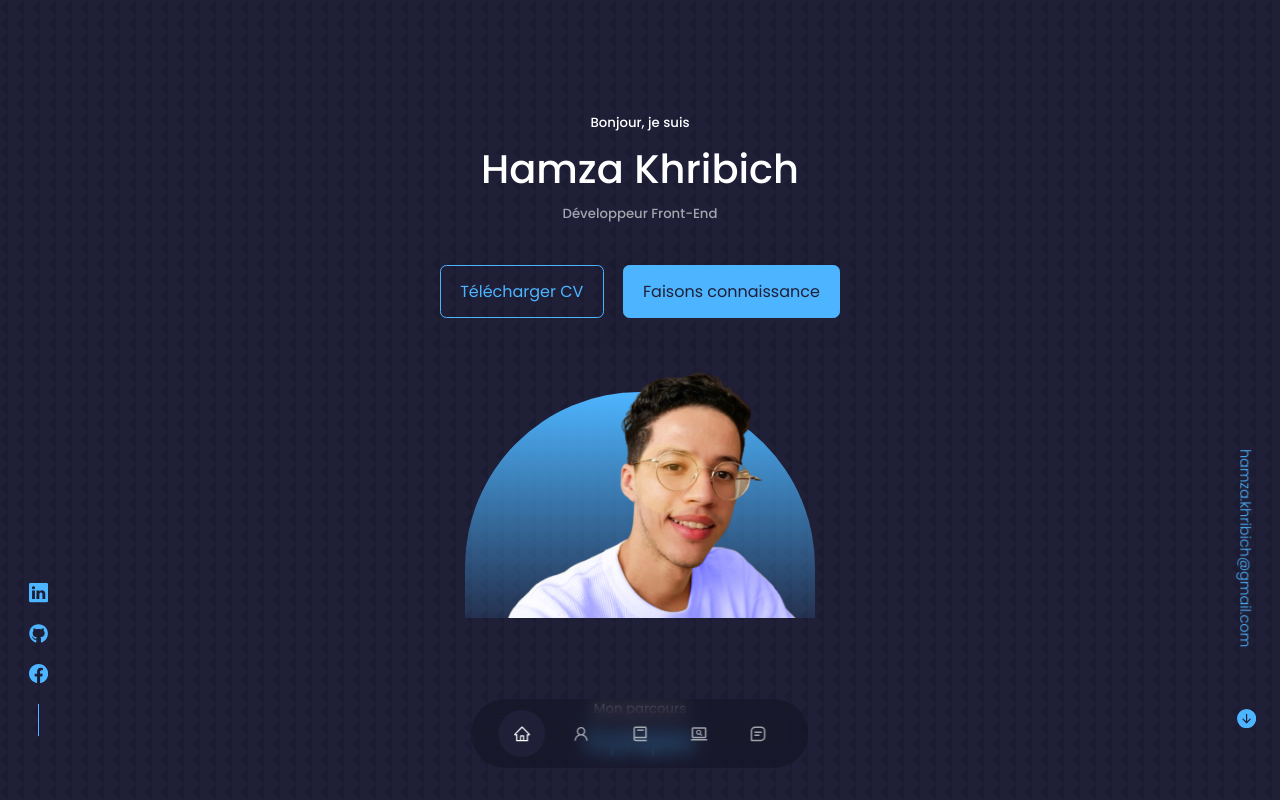
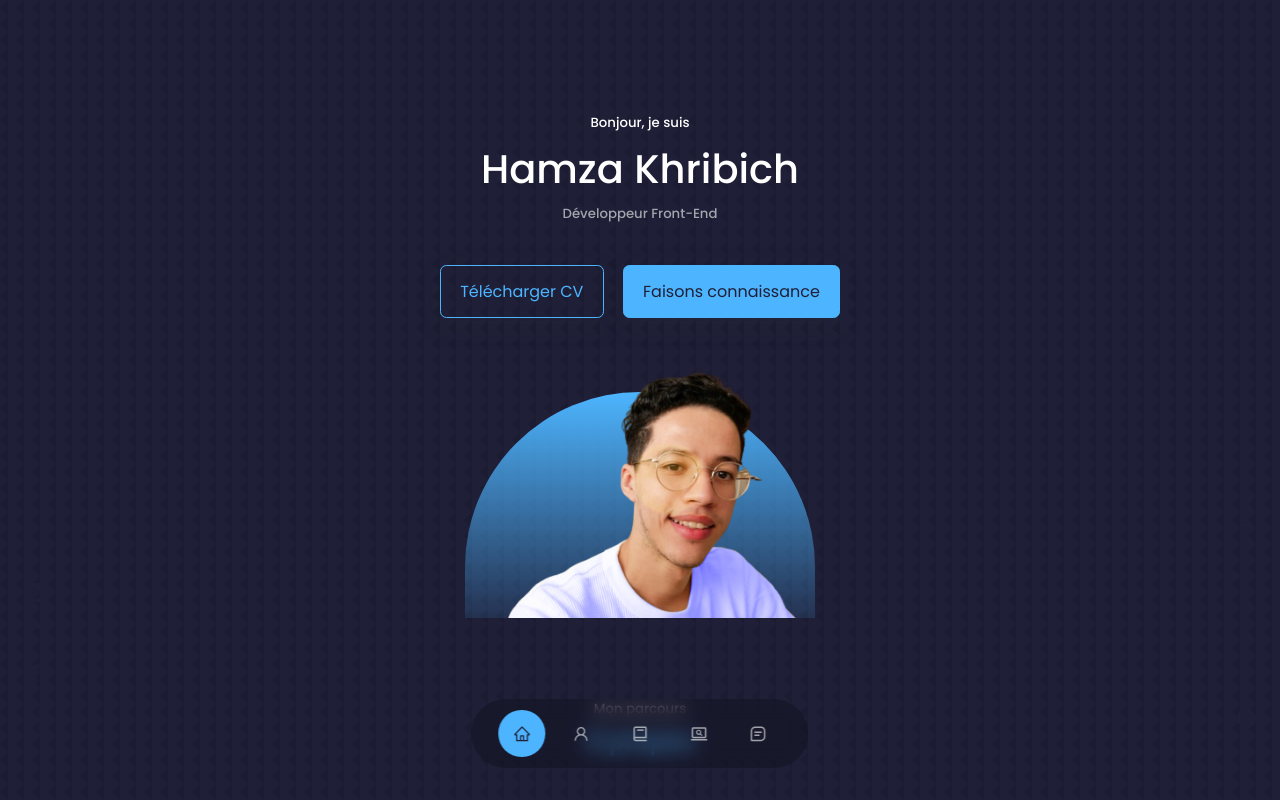
Before and after one commit to h-khribich/portfolio, a React (Create React App) app: page / in a window 1280 px wide. Shown: the top 800 px of the page. Built offline with nearby package versions, Linux system fonts and the light colour scheme.

Commit message:
Footer & bottom scrolling style implemented

```diff
--- a/src/components/contact/Contact.jsx
+++ b/src/components/contact/Contact.jsx
@@ -42,7 +42,7 @@ const Contact = () => {
 
   return (
     <section id="contact">
-      <h5>Faire connaissance</h5>
+      <h5>Faisons connaissance</h5>
       <h2>Prenez contact</h2>
 
       <div className="container contact__container">
--- a/src/components/footer/Footer.jsx
+++ b/src/components/footer/Footer.jsx
@@ -1,10 +1,85 @@
-import React from 'react'
-import './footer.css'
+import React from "react";
+import "./footer.css";
+import { BsLinkedin } from "react-icons/bs";
+import { FaGithub } from "react-icons/fa";
+import { BsFacebook } from "react-icons/bs";
+import { AiFillHeart } from "react-icons/ai";
+import { IconContext } from "react-icons";
 
 const Footer = () => {
   return (
-    <footer id='footer'></footer>
-  )
-}
+    <footer id="footer">
+      <a href="#" className="footer__logo">
+        HAMZA
+      </a>
 
-export default Footer
+      <ul className="permalinks">
+        <li>
+          <a href="#">Home</a>
+        </li>
+        <li>
+          <a href="#about">À propos</a>
+        </li>
+        <li>
+          <a href="#experience">Experience</a>
+        </li>
+        <li>
+          <a href="#projects">Projets</a>
+        </li>
+        <li>
+          <a href="#testimonials">Recommendations</a>
+        </li>
+        <li>
+          <a href="#contact">Contact</a>
+        </li>
+      </ul>
+
+      <div className="footer__socials">
+        <IconContext.Provider value={{ size: "1.2rem" }}>
+          <a
+            href="https://www.linkedin.com/in/hamzakhribich/"
+            rel="noreferrer"
+            target="_blank"
+            className="footer__icon"
+          >
+            <BsLinkedin />
+          </a>
+        </IconContext.Provider>
+        <IconContext.Provider value={{ size: "1.2rem" }}>
+          <a
+            href="https://github.com/h-khribich"
+            rel="noreferrer"
+            target="_blank"
+            className="footer__icon"
+          >
+            <FaGithub />
+          </a>
+        </IconContext.Provider>
+        <IconContext.Provider value={{ size: "1.2rem" }}>
+          <a
+            href="https://www.facebook.com/hamza.khribich/"
+            rel="noreferrer"
+            target="_blank"
+            className="footer__icon"
+          >
+            <BsFacebook />
+          </a>
+        </IconContext.Provider>
+      </div>
+
+      <div className="footer__made-with">
+        <small>
+          Fait avec{" "}
+          <IconContext.Provider
+            value={{ color: "red", verticalAlign: "middle" }}
+          >
+            <AiFillHeart />
+          </IconContext.Provider>{" "}
+          à Toulouse
+        </small>
+      </div>
+    </footer>
+  );
+};
+
+export default Footer;
--- a/src/components/footer/footer.css
+++ b/src/components/footer/footer.css
@@ -0,0 +1,76 @@
+footer {
+  background: var(--color-primary);
+  padding: 3rem 0;
+  text-align: center;
+  font-size: 0.9rem;
+  margin-top: 6rem;
+}
+
+footer a {
+  color: var(--color-bg);
+}
+
+.footer__logo {
+  font-size: 2rem;
+  font-weight: 500;
+  margin-bottom: 2rem;
+  display: inline-block;
+}
+
+.footer__made-with small {
+  display: flex;
+  align-items: center;
+  gap: 0.3rem;
+}
+
+.footer__made-with {
+  margin-bottom: 4rem;
+  text-align: center;
+  color: var(--color-bg);
+  display: flex;
+  justify-content: center;
+}
+
+.permalinks {
+  display: flex;
+  flex-wrap: wrap;
+  justify-content: center;
+  gap: 2rem;
+  margin: 0 auto 3rem;
+}
+
+.footer__socials {
+  display: flex;
+  justify-content: center;
+  gap: 1rem;
+  margin-bottom: 4rem;
+}
+
+/* Off white icon color */
+.footer__icon {
+  background: var(--color-bg);
+  color: #e8e6e6;
+  padding: 0.8rem;
+  border-radius: 0.7rem;
+  display: flex;
+  border: 2px solid transparent;
+  transition: var(--transition);
+}
+
+.footer__socials a:hover {
+  background: transparent;
+  color: var(--color-bg);
+  border-color: var(--color-bg);
+}
+
+/* ====== MEDIA QUERIES (SMALL DEVICES) ====== */
+@media screen and (max-width: 600px) {
+  .permalinks {
+    flex-direction: column;
+    gap: 1.5rem;
+  }
+
+  .footer__socials {
+    margin-bottom: 2.6rem;
+  }
+}
--- a/src/components/header/Header.jsx
+++ b/src/components/header/Header.jsx
@@ -1,12 +1,22 @@
-import React from 'react'
-import './header.css'
-import CTA from './CTA'
-import ProfilePic from '../../assets/photo_de_profil.png'
-import HeaderSocials from './HeaderSocials'
-import { BsFillArrowDownCircleFill } from 'react-icons/bs'
-import { IconContext } from 'react-icons'
+import React, { useState } from "react";
+import "./header.css";
+import CTA from "./CTA";
+import ProfilePic from "../../assets/photo_de_profil.png";
+import HeaderSocials from "./HeaderSocials";
+import { BsFillArrowDownCircleFill } from "react-icons/bs";
+import { BsFillArrowUpCircleFill } from "react-icons/bs";
+import { IconContext } from "react-icons";
 
 const Header = () => {
+  const [bottom, setBottom] = useState(false);
+  window.onscroll = function (ev) {
+    if (window.innerHeight + window.scrollY >= document.body.offsetHeight) {
+      setBottom(true);
+    } else {
+      setBottom(false);
+    }
+  };
+
   return (
     <header>
       <div className="container header__container">
@@ -15,22 +25,36 @@ const Header = () => {
         <h5 className="text-light">Développeur Front-End</h5>
 
         <CTA />
-        <HeaderSocials />
+        <HeaderSocials bottom={bottom} />
 
         <div className="profile">
-          <img src={ProfilePic} alt="Hamza KHRIBICH" className='profile__img' />
+          <img src={ProfilePic} alt="Hamza KHRIBICH" className="profile__img" />
         </div>
 
-
-        <a href='mailto: hamza.khribich@gmail.com' rel='noreferrer' className='email' target='_blank'>hamza.khribich@gmail.com</a>
-        <IconContext.Provider value={{ size: '1.2rem' }}>
-        <a href='#contact' className='scroll-down'>
-          <BsFillArrowDownCircleFill />
+        <a
+          href="mailto: hamza.khribich@gmail.com"
+          rel="noreferrer"
+          className={`email ${bottom ? "socials__bottom" : ""}`}
+          target="_blank"
+        >
+          hamza.khribich@gmail.com
         </a>
-      </IconContext.Provider>
+        {bottom ? (
+          <IconContext.Provider value={{ size: "1.2rem" }}>
+            <a href="#" className="scroll-down socials__bottom">
+              <BsFillArrowUpCircleFill />
+            </a>
+          </IconContext.Provider>
+        ) : (
+          <IconContext.Provider value={{ size: "1.2rem" }}>
+            <a href="#footer" className="scroll-down">
+              <BsFillArrowDownCircleFill />
+            </a>
+          </IconContext.Provider>
+        )}
       </div>
     </header>
-  )
-}
+  );
+};
 
-export default Header
+export default Header;
--- a/src/components/header/HeaderSocials.jsx
+++ b/src/components/header/HeaderSocials.jsx
@@ -1,29 +1,44 @@
-import React from 'react'
-import { BsLinkedin } from 'react-icons/bs'
-import { FaGithub } from 'react-icons/fa'
-import { BsFacebook } from 'react-icons/bs'
+import React from "react";
+import { BsLinkedin } from "react-icons/bs";
+import { FaGithub } from "react-icons/fa";
+import { BsFacebook } from "react-icons/bs";
 import { IconContext } from "react-icons";
 
-const HeaderSocials = () => {
+const HeaderSocials = ({ bottom }) => {
   return (
-    <div className='header__socials'>
-      <IconContext.Provider value={{ size: '1.2rem' }}>
-        <a href='https://www.linkedin.com/in/hamzakhribich/' rel='noreferrer' target='_blank'>
+    <div className={`header__socials ${bottom ? "socials__bottom" : ""}`}>
+      <IconContext.Provider value={{ size: "1.2rem" }}>
+        <a
+          href="https://www.linkedin.com/in/hamzakhribich/"
+          rel="noreferrer"
+          target="_blank"
+          className="socials__icon"
+        >
           <BsLinkedin />
         </a>
       </IconContext.Provider>
-      <IconContext.Provider value={{ size: '1.2rem' }}>
-        <a href='https://github.com/h-khribich' rel='noreferrer' target='_blank'>
+      <IconContext.Provider value={{ size: "1.2rem" }}>
+        <a
+          href="https://github.com/h-khribich"
+          rel="noreferrer"
+          target="_blank"
+          className="socials__icon"
+        >
           <FaGithub />
         </a>
       </IconContext.Provider>
-      <IconContext.Provider value={{ size: '1.2rem' }}>
-        <a href='https://www.facebook.com/hamza.khribich/' rel='noreferrer' target='_blank'>
+      <IconContext.Provider value={{ size: "1.2rem" }}>
+        <a
+          href="https://www.facebook.com/hamza.khribich/"
+          rel="noreferrer"
+          target="_blank"
+          className="socials__icon"
+        >
           <BsFacebook />
         </a>
       </IconContext.Provider>
     </div>
-  )
-}
+  );
+};
 
-export default HeaderSocials
+export default HeaderSocials;
--- a/src/components/header/header.css
+++ b/src/components/header/header.css
@@ -27,17 +27,32 @@ header > a {
   display: flex;
   flex-direction: column;
   align-items: center;
-  gap: .8rem;
+  gap: 0.8rem;
   position: fixed;
   left: 1.8rem;
   bottom: 4rem;
 }
 
 .header__socials::after {
-  content: '';
+  content: "";
   width: 1px;
   height: 2rem;
-  background: var(--color-primary)
+  background: var(--color-primary);
+}
+
+.socials__bottom {
+  color: var(--color-bg);
+}
+
+.socials__bottom a {
+  color: var(--color-bg);
+}
+
+.socials__bottom::after {
+  content: "";
+  width: 1px;
+  height: 2rem;
+  background: var(--color-bg);
 }
 
 /* ====== PROFILE PICTURE ====== */
@@ -50,8 +65,12 @@ header > a {
 }
 
 .profile::before {
-  content: '';
-  background: linear-gradient(180deg, rgba(77,181,255,1) 0%, rgba(0,0,0,0) 70%);
+  content: "";
+  background: linear-gradient(
+    180deg,
+    rgba(77, 181, 255, 1) 0%,
+    rgba(0, 0, 0, 0) 70%
+  );
   width: 350px;
   height: 73%;
   position: absolute;
@@ -72,7 +91,7 @@ header > a {
 
 .email {
   font-weight: 300;
-  font-size: .9rem;
+  font-size: 0.9rem;
   transition: 400ms ease;
   transform: rotate(90deg);
   bottom: 15rem;
@@ -80,7 +99,7 @@ header > a {
 }
 
 .email:hover {
-  font-size: .91rem;
+  font-size: 0.91rem;
   transform: rotate(90deg);
 }
 
@@ -137,11 +156,11 @@ header > a {
   }
 
   .btn {
-    font-size: .7rem;
+    font-size: 0.7rem;
   }
 
   .cta {
-    gap: .5rem;
+    gap: 0.5rem;
   }
 
   .profile::before {
--- a/src/components/nav/nav.css
+++ b/src/components/nav/nav.css
@@ -1,21 +1,21 @@
 nav {
   background: rgba(0, 0, 0, 0.2);
   width: max-content;
-  padding: .7rem 1.7rem;
+  padding: 0.7rem 1.7rem;
   z-index: 2;
   position: fixed;
   left: 50%;
   transform: translateX(-50%);
   bottom: 2rem;
   display: flex;
-  gap: .8rem;
+  gap: 0.8rem;
   border-radius: 3rem;
   backdrop-filter: blur(10px);
 }
 
 nav a {
   background: transparent;
-  padding: .9rem;
+  padding: 0.9rem;
   border-radius: 50%;
   display: flex;
   color: var(--color-light);
@@ -27,18 +27,18 @@ nav a:hover {
 }
 
 nav a.active {
-  background: var(--color-bg);
-  color: var(--color-white);
+  background: var(--color-primary);
+  color: var(--color-bg);
 }
 
 /* ====== MEDIA QUERIES (MEDIUM DEVICES) ====== */
 @media screen and (max-width: 650px) {
   nav {
-    padding: .5rem 1.5rem;
-    gap: .6rem;
+    padding: 0.5rem 1.5rem;
+    gap: 0.6rem;
   }
 
   nav a {
-    padding: .7rem;
+    padding: 0.7rem;
   }
 }
```
Also changed, not shown: 1 other file (tests, documents, lock files or other folders).
